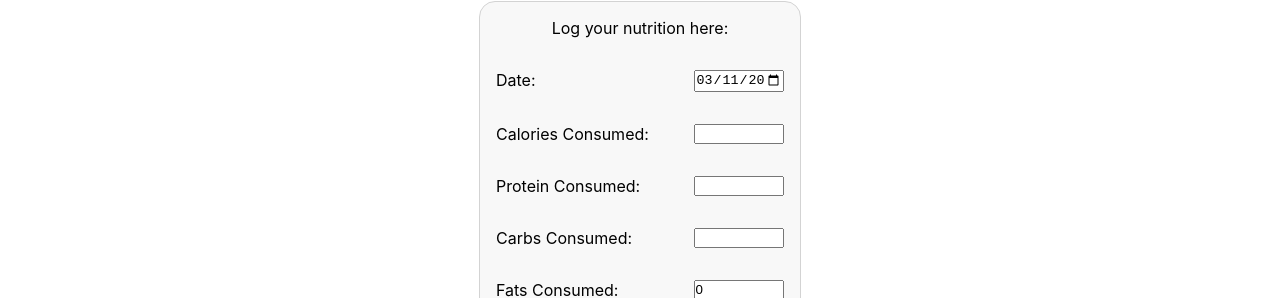
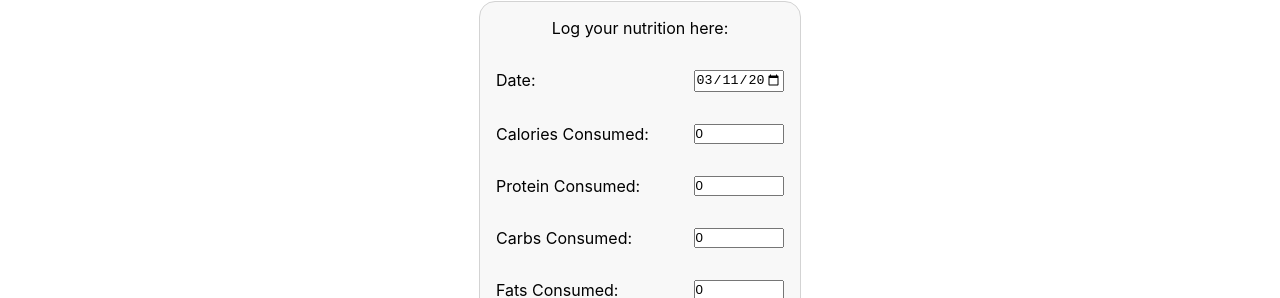
Before and after one commit to pht1207/capstone-fitness-app, a React (Create React App) app: page /NutritionPage in a window 1280 px wide. Both pictures are taken after a click on the button "Log Nutrition". Shown: the part 91-389 px from the top of the page. Built offline with nearby package versions, Linux system fonts and the light colour scheme; no server answers.

Commit message:
Fixed typos in lognutrition.js allowing other data values to be input correctly

```diff
--- a/src/pages/NutritionPage/LogNutritionForm.js
+++ b/src/pages/NutritionPage/LogNutritionForm.js
@@ -7,21 +7,19 @@ import { HttpPopupContext } from '../../components/HttpPopupContext';
 function NutrientContainer(props) {
 const [date, setDate] = useState(props.date);
 const [caloriesConsumed, setCaloriesConsumed] = useState(0);
-const [proteinCosumed, setProteinConsumed] = useState(0);
+const [proteinConsumed, setProteinConsumed] = useState(0);
 const [carbsConsumed, setCarbsConsumed] = useState(0);
 const [fatsConsumed, setFatsConsumed] = useState(0);
 
 const {setResponse} = useContext(HttpPopupContext);
 
  async function formSubmitted(event){
-
-
   event.preventDefault();
   try{
     let body = {
       caloriesConsumed:caloriesConsumed,
       carbsConsumed:carbsConsumed,
-      proteinCosumed:proteinCosumed,
+      proteinConsumed:proteinConsumed,
       fatsConsumed:fatsConsumed,
       dateTimeConsumed:date
     }
@@ -43,10 +41,10 @@ const {setResponse} = useContext(HttpPopupContext);
     <div className="LogNutritionForm">
       <p>Log your nutrition here:</p>
       <form onSubmit={formSubmitted}>
-        <label>Date: <input type='date' defaultValue={date} onChange={(event)=>{setDate(event.target.value)}}/></label>
-        <label>Calories Consumed: <input type='number' onChange={(event)=>{setCaloriesConsumed(event.target.value)}}/></label>
-        <label>Protein Consumed: <input type='number' onChange={(event)=>{setProteinConsumed(event.target.value)}}/></label>
-        <label>Carbs  Consumed: <input type='number' onChange={(event)=>{setCarbsConsumed(event.target.value)}}/></label>
+        <label>Date:<input type='date' defaultValue={date} onChange={(event)=>{setDate(event.target.value)}}/></label>
+        <label>Calories Consumed: <input type='number' defaultValue={caloriesConsumed} onChange={(event)=>{setCaloriesConsumed(event.target.value)}}/></label>
+        <label>Protein Consumed: <input type='number' defaultValue={proteinConsumed} onChange={(event)=>{setProteinConsumed(event.target.value)}}/></label>
+        <label>Carbs Consumed: <input type='number' defaultValue={carbsConsumed} onChange={(event)=>{setCarbsConsumed(event.target.value)}}/></label>
         <label>Fats Consumed: <input type='number' defaultValue={fatsConsumed} onChange={(event)=>{setFatsConsumed(event.target.value)}}/></label>
         <button>Submit</button>
 
--- a/src/pages/NutritionPage/NutritionPage.js
+++ b/src/pages/NutritionPage/NutritionPage.js
@@ -27,8 +27,6 @@ function NutritionPage() {
           }
         });
         setNutritionLog(response.data  || { proteinConsumed:"0", carbsConsumed:"0", fatsGoal:"0"});
-        console.log("logged values: ");
-        console.log(response.data);
       }
         catch (error) {
         console.error('Error fetching data: ', error);
@@ -49,7 +47,6 @@ function NutritionPage() {
           }
         });
         setNutritionGoal(response.data[0] || { proteinGoal:"0", carbsGoal:"0", fatsGoal:"0"});
-        console.log("recommended: "+response.data)
       }
         catch (error) {
         console.error('Error fetching data: ', error);
```
